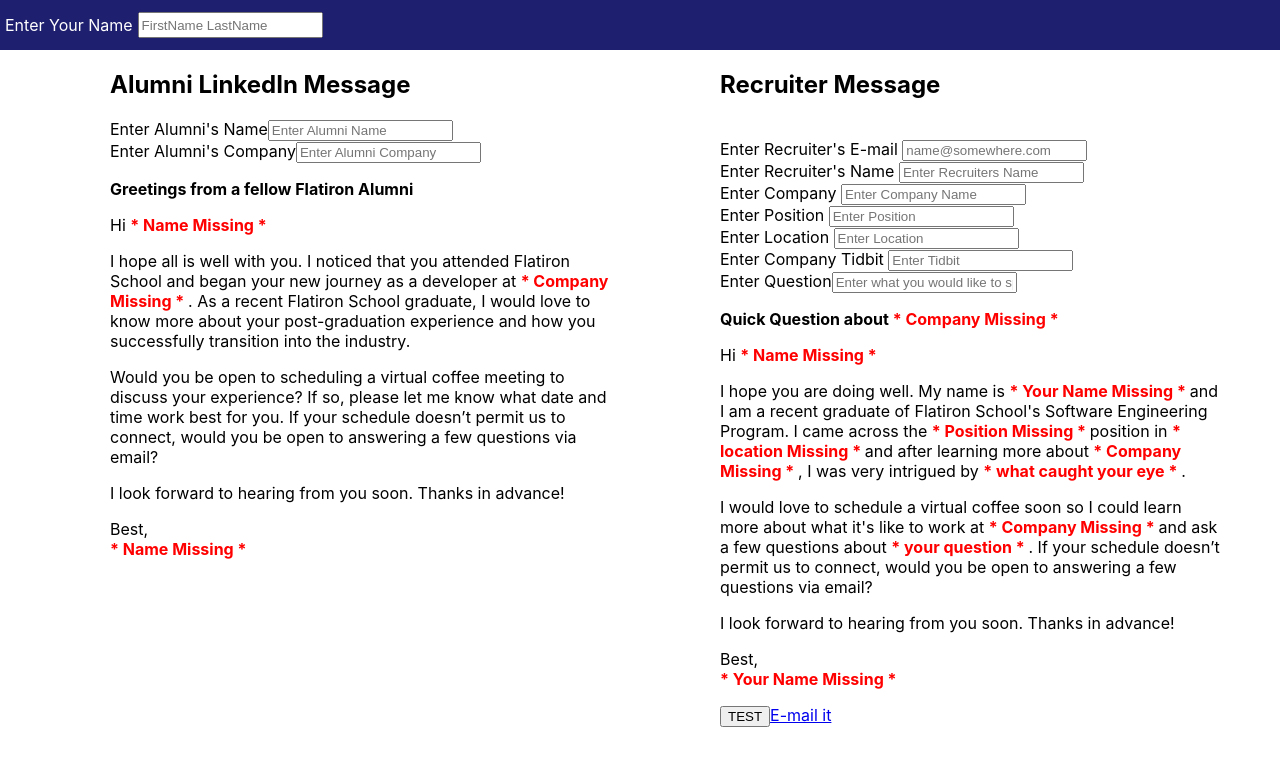
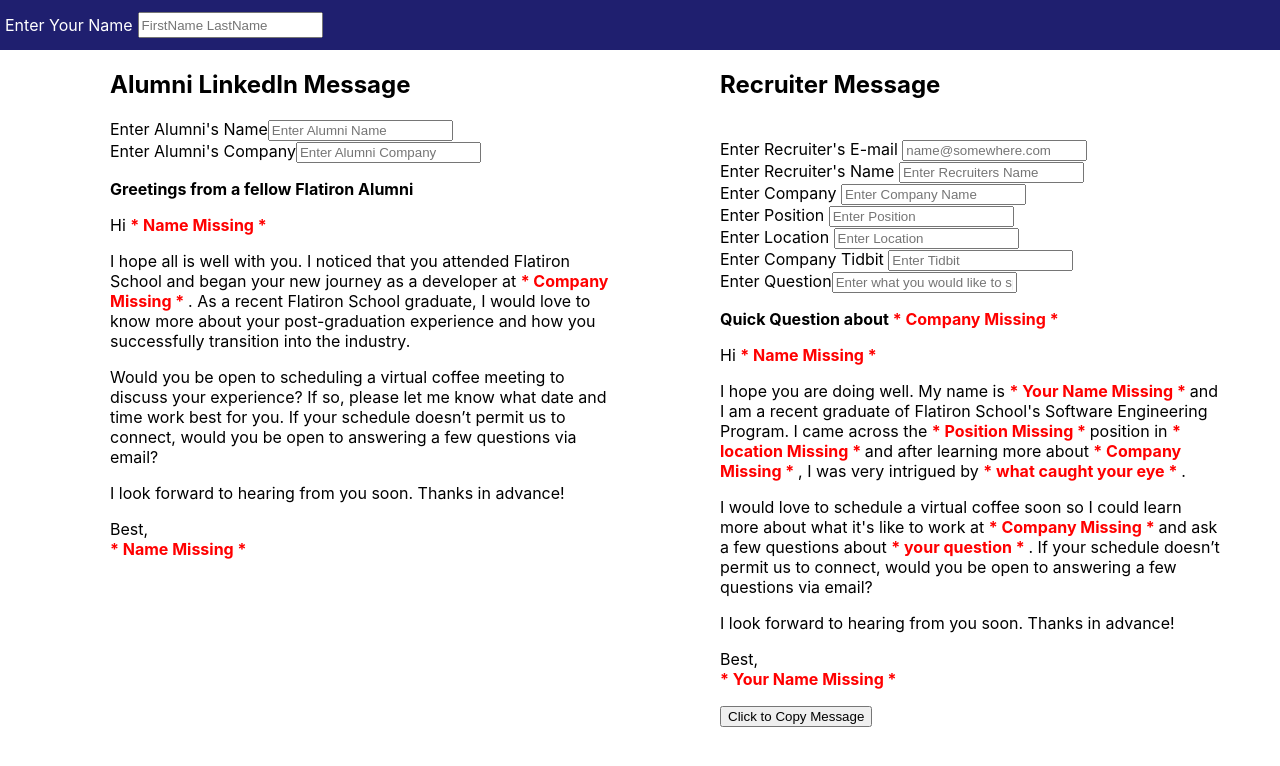
Before and after one commit to aduterte/networking-template-generator, a React (Create React App) app: page / in a window 1280 px wide. Shown: the top 766 px of the page. Built offline with nearby package versions, Linux system fonts and the light colour scheme.

Commit message:
copy to clipboard for recruiter working maybe

```diff
--- a/src/components/RecruiterMessage.js
+++ b/src/components/RecruiterMessage.js
@@ -54,22 +54,24 @@
     function handleCopy(){
         console.log("im hit")
 
-        const bodyText = document.getElementById("recruiter-body"),
+        let bodyText = document.getElementById("copy-text"),
             selection = window.getSelection(),
-            range = document.createRange()
+            range = null
 
 
-
+            range = document.createRange()
         range.selectNode(bodyText)
+        selection.removeAllRanges()
         selection.addRange(range)
 
-        // debugger
+
         document.execCommand('copy')
-        document.execCommand('copy')
+
         // debugger
 
         selection.removeAllRanges()
 
+        range = null
     }
 
     return(
@@ -92,7 +94,7 @@
 
 
             <p><b>Quick Question about {company === "" ? <span style={warning}> * Company Missing * </span> : company}</b></p>
-            <div id="recruiter-body">
+            <div id="copy-text">
                 <p>Hi {contact === "" ? <span style={warning}> * Name Missing * </span> : contact}</p>
 
                 <p>I hope you are doing well.  My name is {props.user === "" ? <span style={warning}> * Your Name Missing * </span> : props.user} and I am a recent graduate of Flatiron School's Software Engineering Program.  I came across the {position === "" ? <span style={warning}> * Position Missing * </span> : position} position in {location === "" ? <span style={warning}> * location Missing * </span> : location} and after learning more about {company === "" ? <span style={warning}> * Company Missing * </span> : company}, I was very intrigued by {tidbit === "" ? <span style={warning}> * what caught your eye * </span> : tidbit}.</p>
@@ -105,8 +107,12 @@
                 <br/>
                 {props.user === "" ? <span style={warning}> * Your Name Missing * </span> : props.user}</p>
             </div>
-            <button onClick={handleCopy}>TEST</button>
-            <a href={`mailto:${email}?subject=Quick Question about ${company}&html-body=${message}`} target="_blank" rel="noopener noreferrer">E-mail it</a>
+            <div>
+                <button onClick={handleCopy}>Click to Copy Message</button>
+            </div>
+
+
+            {/* <a href={`mailto:${email}?subject=Quick Question about ${company}&html-body=${message}`} target="_blank" rel="noopener noreferrer">E-mail it</a> */}
 
         </div>
     )
```
